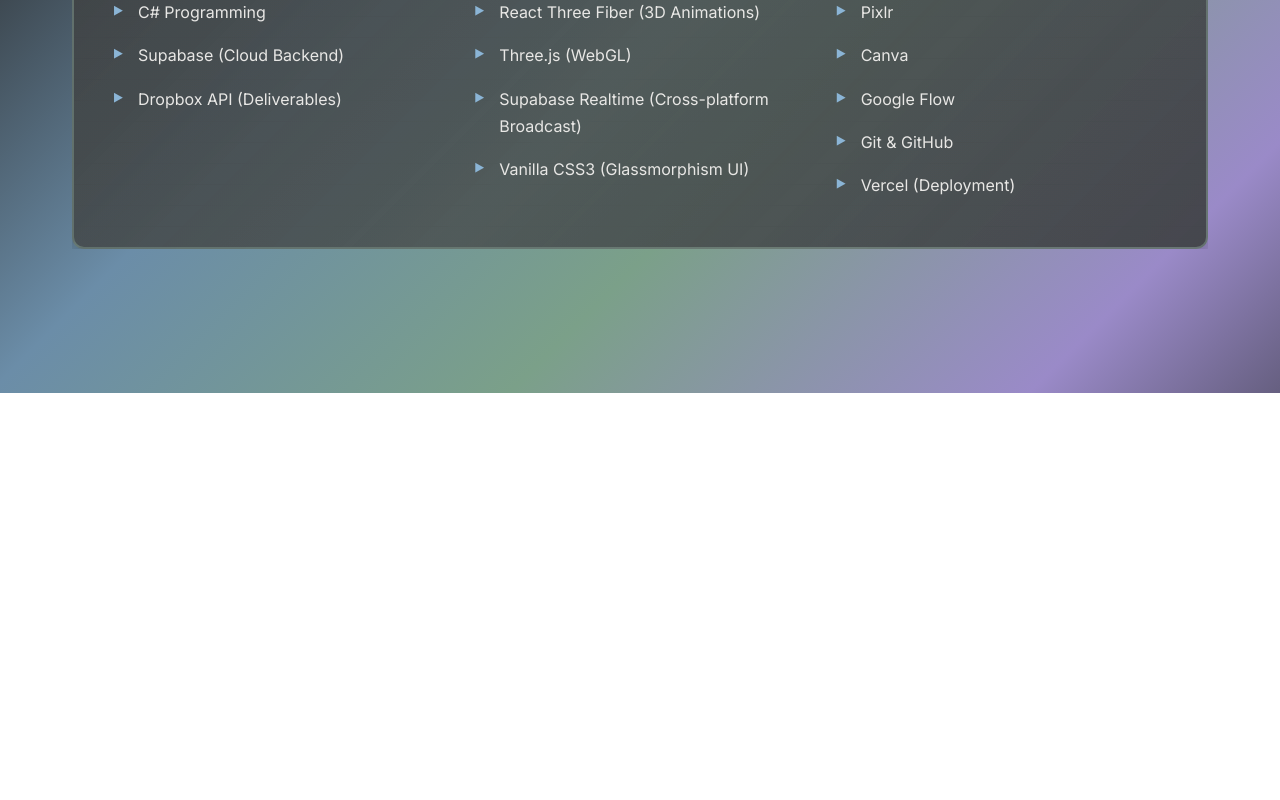
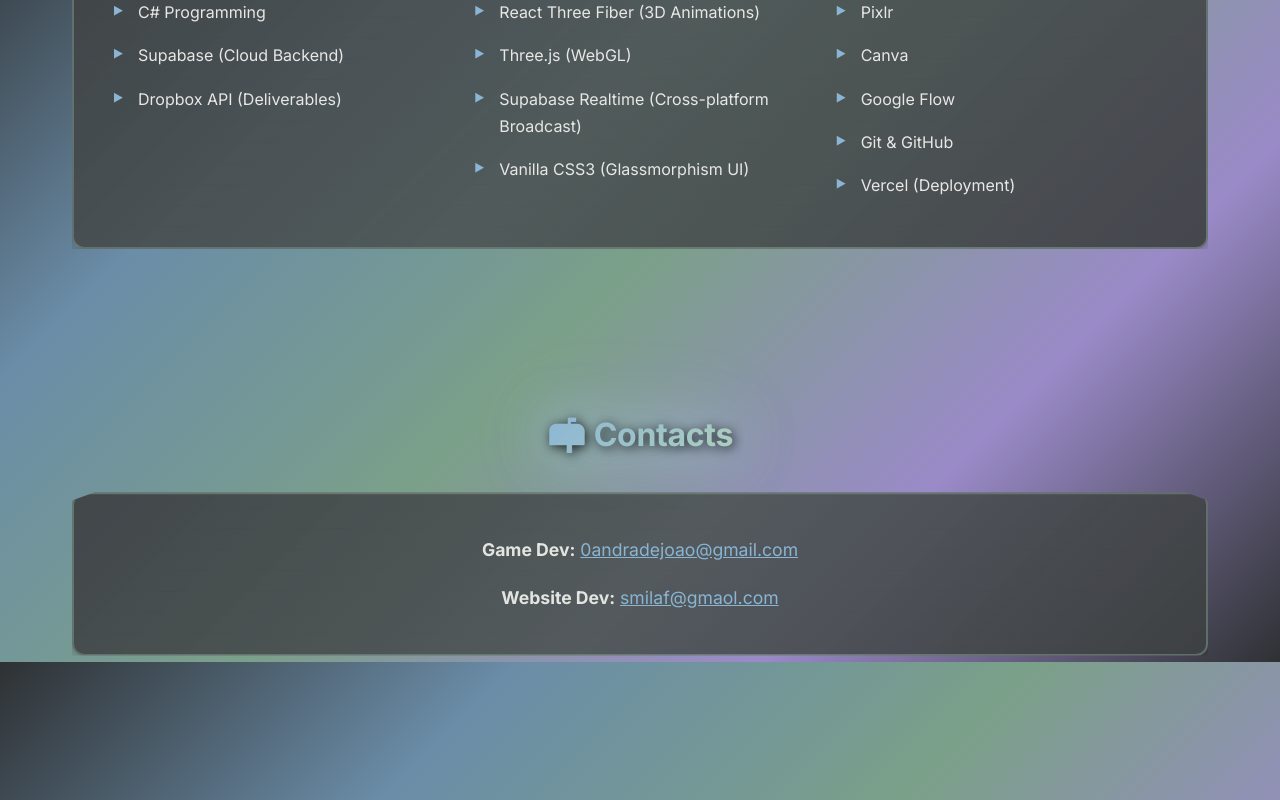
Before and after one commit to SalvadorMilaFilipe/WebsitePuzzleofBlessings, a React (Vite) app: page /credits in a window 1280 px wide. Shown: the part 2538-3338 px from the top of the page. Before the commit the page ends 2931 px from the top, so only its background shows below. Built offline with nearby package versions, Linux system fonts and the light colour scheme.

Commit message:
Alteracoes Website 01/06/2026 - correção de erros

```diff
--- a/src/pages/Credits.jsx
+++ b/src/pages/Credits.jsx
@@ -151,6 +151,18 @@
           </div>
         </section>
 
+        {/* Contacts */}
+        <section className="credits-section">
+          <h2 className="credits-category">📬 Contacts</h2>
+          <div className="contact-info lowpoly-card" style={{ textAlign: 'center' }}>
+            <p style={{ marginBottom: '1rem', fontSize: '1.1rem' }}>
+              <strong>Game Dev:</strong> <a href="mailto:0andradejoao@gmail.com" style={{ color: 'var(--blue-accent)', textDecoration: 'underline' }}>0andradejoao@gmail.com</a>
+            </p>
+            <p style={{ fontSize: '1.1rem' }}>
+              <strong>Website Dev:</strong> <a href="mailto:smilaf@gmaol.com" style={{ color: 'var(--blue-accent)', textDecoration: 'underline' }}>smilaf@gmaol.com</a>
+            </p>
+          </div>
+        </section>
       </div>
     </main>
   )
```
